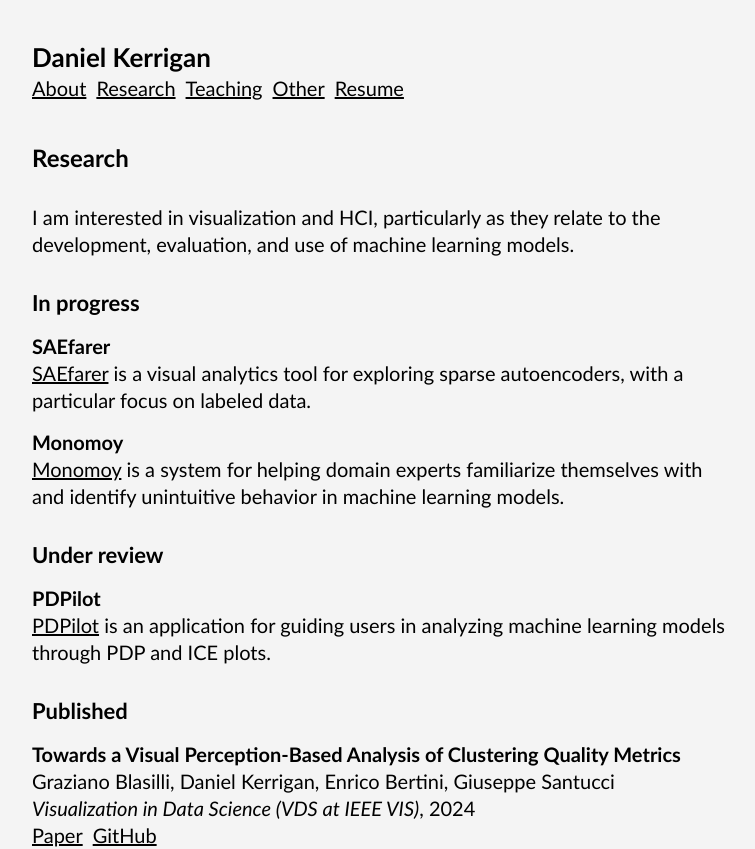
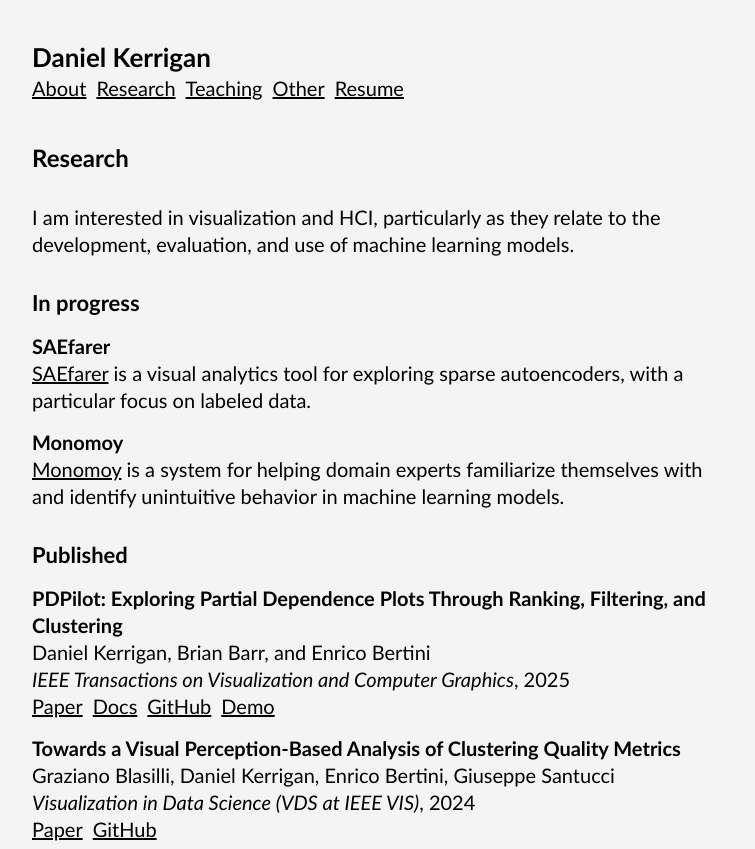
Before and after one commit to DanielKerrigan/DanielKerrigan.github.io, a SvelteKit app: page /research in a window 1280 px wide. Shown: the top 849 px of the page, without its empty margins (258-1013 px from the left). Built offline with nearby package versions, Linux system fonts and the light colour scheme.

Commit message:
add pdpilot

```diff
--- a/src/routes/research/+page.svelte
+++ b/src/routes/research/+page.svelte
@@ -25,18 +25,25 @@
 </section>
 
 <section>
-	<h3>Under review</h3>
+	<h3>Published</h3>
+
 	<div>
-		<h4>PDPilot</h4>
-		<p>
-			<a href="https://pdpilot.readthedocs.io/en/latest/">PDPilot</a> is an application for guiding users
-			in analyzing machine learning models through PDP and ICE plots.
-		</p>
+		<h4>PDPilot: Exploring Partial Dependence Plots Through Ranking, Filtering, and Clustering</h4>
+		<div>Daniel Kerrigan, Brian Barr, and Enrico Bertini</div>
+		<div>
+			<span class="venue">IEEE Transactions on Visualization and Computer Graphics</span>, 2025
+		</div>
+		<div>
+			<ul class="horizontal-list">
+				<li>
+					<a href="https://doi.org/10.1109/TVCG.2025.3545025">Paper</a>
+				</li>
+				<li><a href="https://pdpilot.readthedocs.io/en/latest/">Docs</a></li>
+				<li><a href="https://github.com/DanielKerrigan/PDPilot">GitHub</a></li>
+				<li><a href="https://vimeo.com/1060263725">Demo</a></li>
+			</ul>
+		</div>
 	</div>
-</section>
-
-<section>
-	<h3>Published</h3>
 
 	<div>
 		<h4>Towards a Visual Perception-Based Analysis of Clustering Quality Metrics</h4>
```
